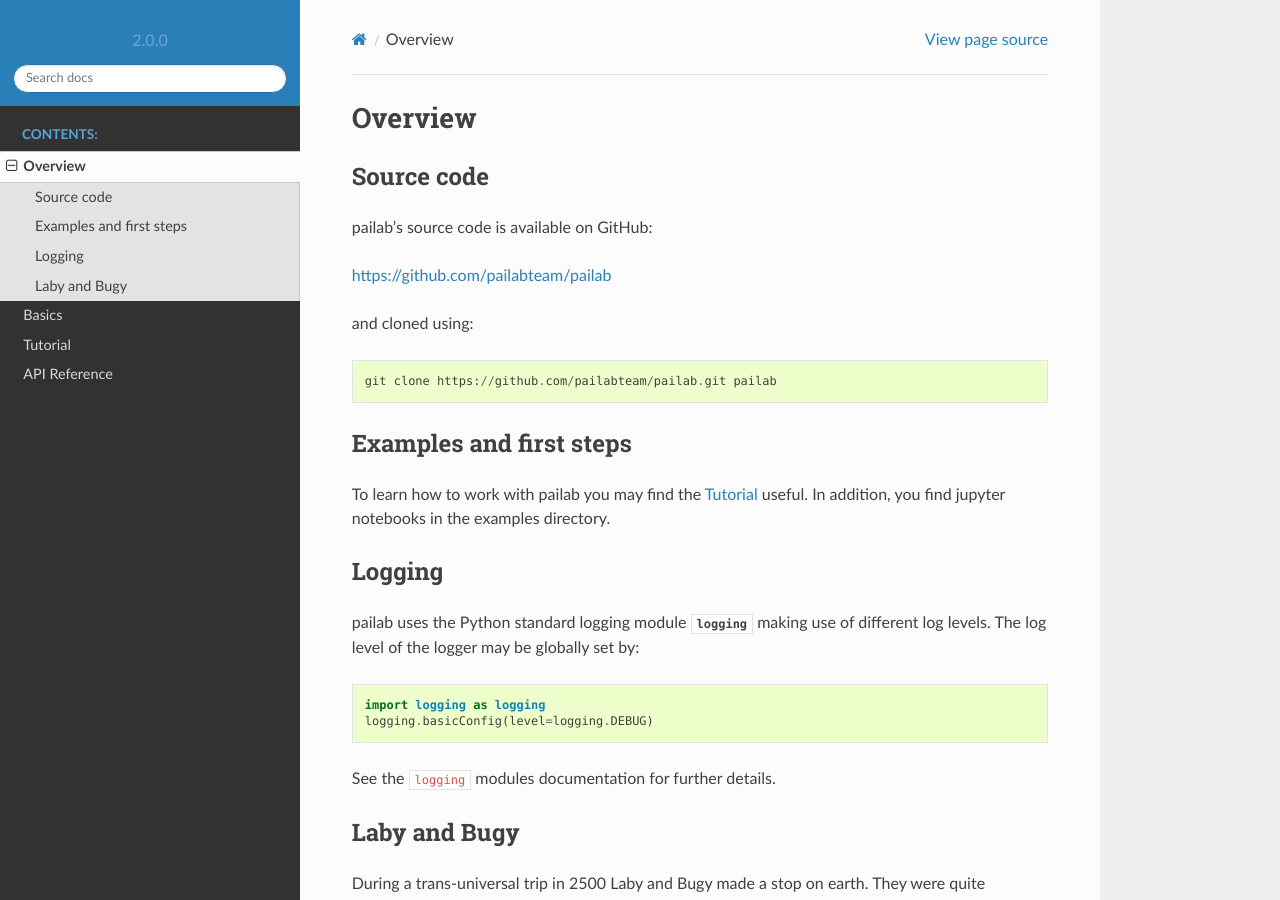
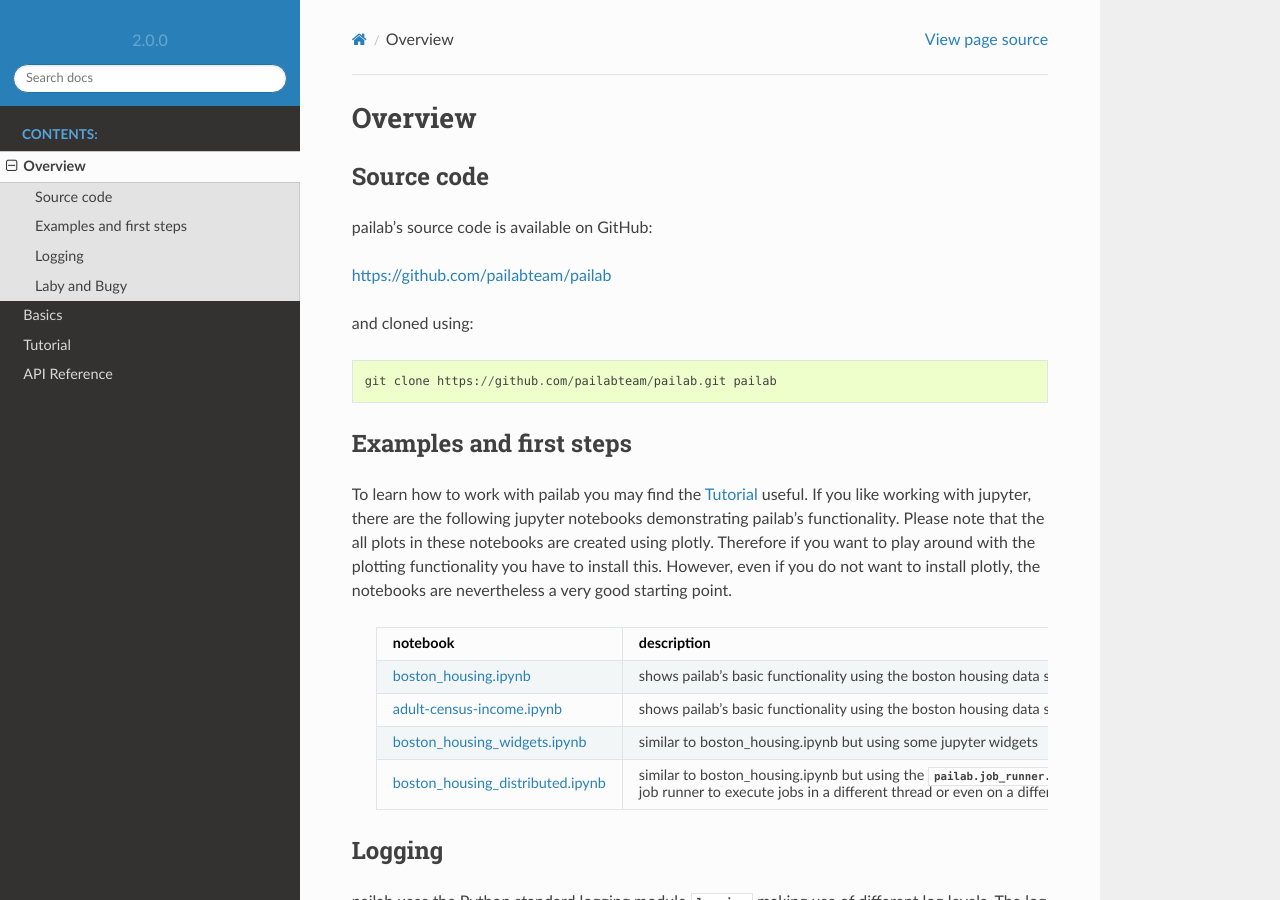
Before and after one commit to pailabteam/pailab, a Sphinx documentation site: the page built from doc/source/overview.rst, in a window 1280 px wide and 900 px high. Built offline with Sphinx 7.4.7 and the Read the Docs theme 2.0.0, drawn with Linux system fonts in a browser that asks for light colours.

Commit message:
add table of example notebooks to documentation

```diff
--- a/doc/source/overview.rst
+++ b/doc/source/overview.rst
@@ -15,7 +15,32 @@
 Examples and first steps
 ~~~~~~~~~~~~~~~~~~~~~~~~~~~~~~~~~~~~~~~~
 To learn how to work with pailab you may find the :ref:`overall_tutorial` useful.
-In addition, you find jupyter notebooks in the examples directory.
+If you like working with jupyter, there are the following jupyter notebooks demonstrating pailab's functionality.
+Please note that the all plots in these notebooks are created using plotly. Therefore if you want to play around with the
+plotting functionality you have to install this. However, even if you do not want to install plotly, the notebooks are nevertheless
+a very good starting point.
+
+    +---------------------------------------------------+-----------------------------------------------------------------------+
+    | notebook                                          | description                                                           |
+    +===================================================+=======================================================================+
+    | `boston_housing.ipynb`_                           | shows pailab's basic functionality using the boston housing data      |
+    |                                                   | set and a regression tree from scikit learn (without preprocessing)   |
+    +---------------------------------------------------+-----------------------------------------------------------------------+
+    | `adult-census-income.ipynb`_                      | shows pailab's basic functionality using the boston housing data      |
+    |                                                   | set and a regression tree from scikit learn (including preprocessing) |
+    +---------------------------------------------------+-----------------------------------------------------------------------+
+    | `boston_housing_widgets.ipynb`_                   | similar to boston_housing.ipynb but using some jupyter widgets        |
+    +---------------------------------------------------+-----------------------------------------------------------------------+
+    | `boston_housing_distributed.ipynb`_               | similar to boston_housing.ipynb but using the                         |
+    |                                                   | :py:class:`pailab.job_runner.SQLiteJobRunner`                         |
+    |                                                   | job runner to execute jobs in a different thread or even on a         |
+    |                                                   | different machine                                                     |
+    +---------------------------------------------------+-----------------------------------------------------------------------+
+
+    .. _boston_housing.ipynb: https://nbviewer.jupyter.org/github/pailabteam/pailab/blob/develop/examples/boston_housing/boston_housing.ipynb
+    .. _adult-census-income.ipynb: https://nbviewer.jupyter.org/github/pailabteam/pailab/blob/develop/examples/adult-census-income/adult-census-income.ipynb
+    .. _boston_housing_widgets.ipynb: https://nbviewer.jupyter.org/github/pailabteam/pailab/blob/develop/examples/boston_housing/boston_housing_widgets.ipynb
+    .. _boston_housing_distributed.ipynb: https://nbviewer.jupyter.org/github/pailabteam/pailab/blob/develop/examples/boston_housing/boston_housing_distributed.ipynb
 
 Logging
 ~~~~~~~~~~~~~~~~~~~~~~~~~~~~~~~~~~~~~~~~~
```
